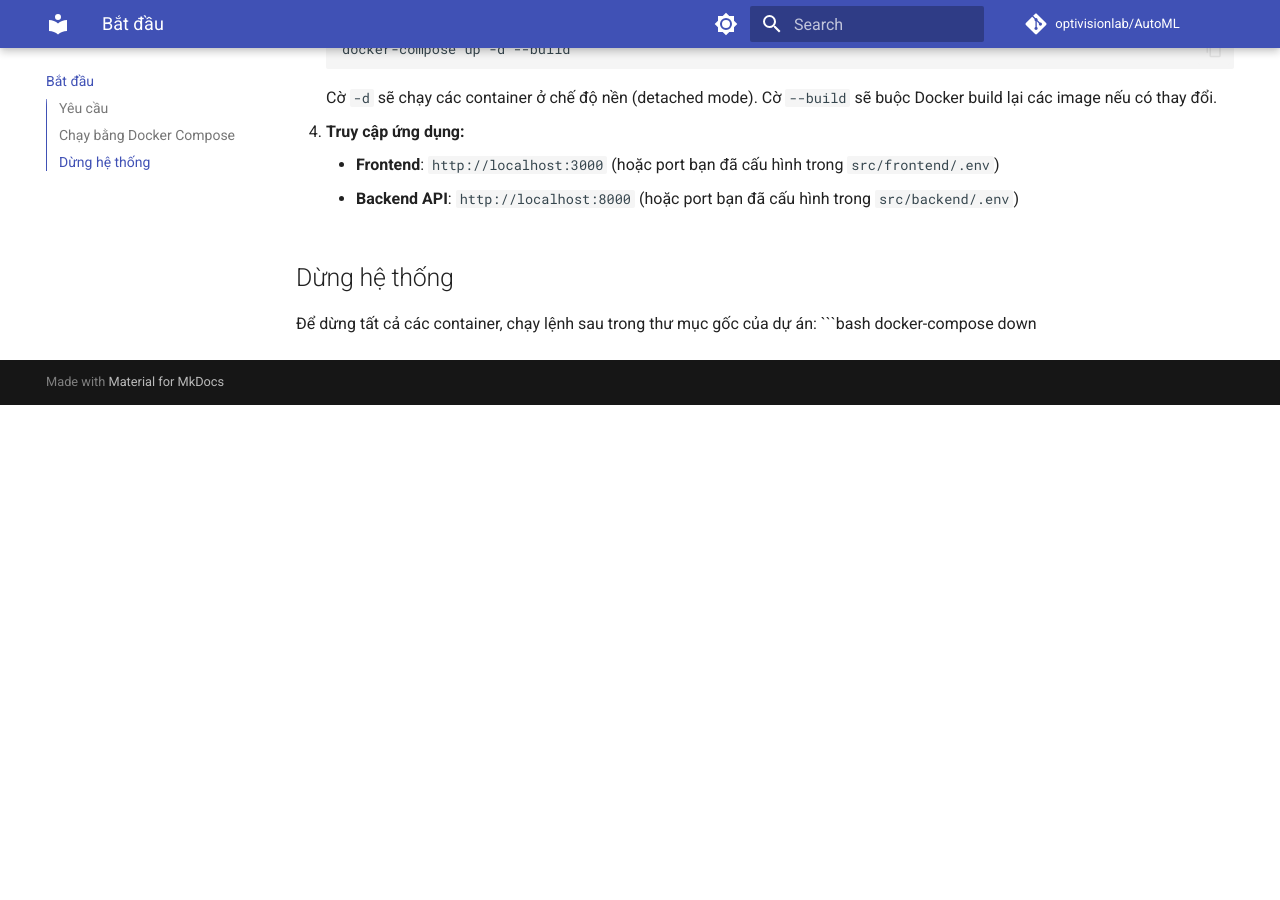
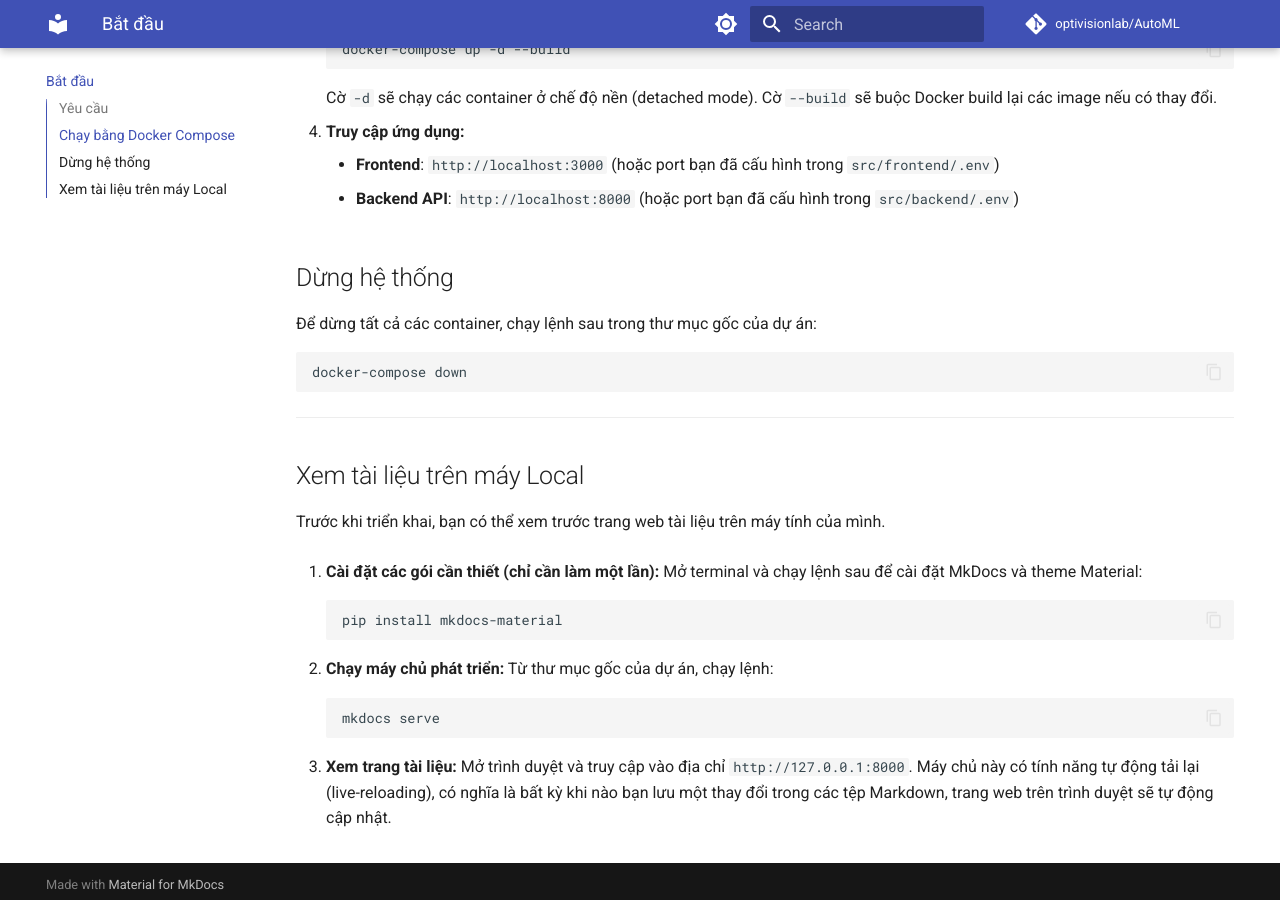
Before and after one commit to optivisionlab/AutoML, an MkDocs documentation site: the page built from docs/getting_started.md, in a window 1280 px wide and 900 px high, scrolled down 909 px. Built offline with MkDocs 1.6.1 and Material for MkDocs 9.7.7, drawn with Linux system fonts in a browser that asks for light colours; comment, search, counter and statistics services are not loaded; before the commit the page ends 1314 px from its top, so only the background shows below that.

Commit message:
update style docs

````diff
--- a/docs/getting_started.md
+++ b/docs/getting_started.md
@@ -41,3 +41,25 @@
 Để dừng tất cả các container, chạy lệnh sau trong thư mục gốc của dự án:
 ```bash
 docker-compose down
+```
+
+---
+
+## Xem tài liệu trên máy Local
+
+Trước khi triển khai, bạn có thể xem trước trang web tài liệu trên máy tính của mình.
+
+1.  **Cài đặt các gói cần thiết (chỉ cần làm một lần):**
+    Mở terminal và chạy lệnh sau để cài đặt MkDocs và theme Material:
+    ```bash
+    pip install mkdocs-material
+    ```
+
+2.  **Chạy máy chủ phát triển:**
+    Từ thư mục gốc của dự án, chạy lệnh:
+    ```bash
+    mkdocs serve
+    ```
+
+3.  **Xem trang tài liệu:**
+    Mở trình duyệt và truy cập vào địa chỉ `http://127.0.0.1:8000`. Máy chủ này có tính năng tự động tải lại (live-reloading), có nghĩa là bất kỳ khi nào bạn lưu một thay đổi trong các tệp Markdown, trang web trên trình duyệt sẽ tự động cập nhật.
--- /dev/null
+++ b/docs/stylesheets/extra.css
@@ -0,0 +1 @@
+/* This file can be used for custom CSS styling */
--- a/mkdocs.yml
+++ b/mkdocs.yml
@@ -3,6 +3,8 @@
 repo_url: https://github.com/optivisionlab/AutoML
 repo_name: optivisionlab/AutoML
 edit_uri: edit/main/docs/
+
+use_directory_urls: false
 
 theme:
   name: material
````
